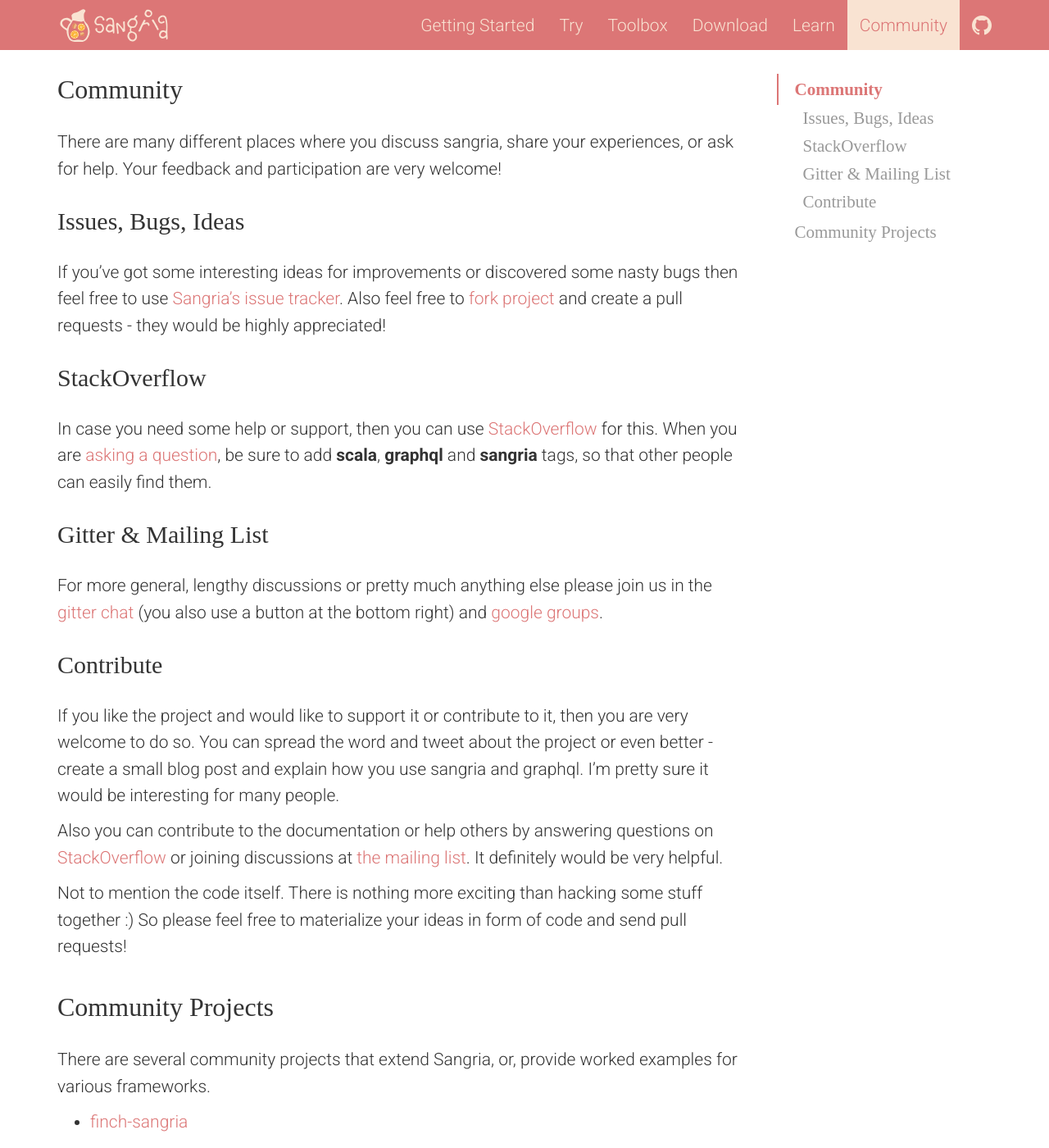
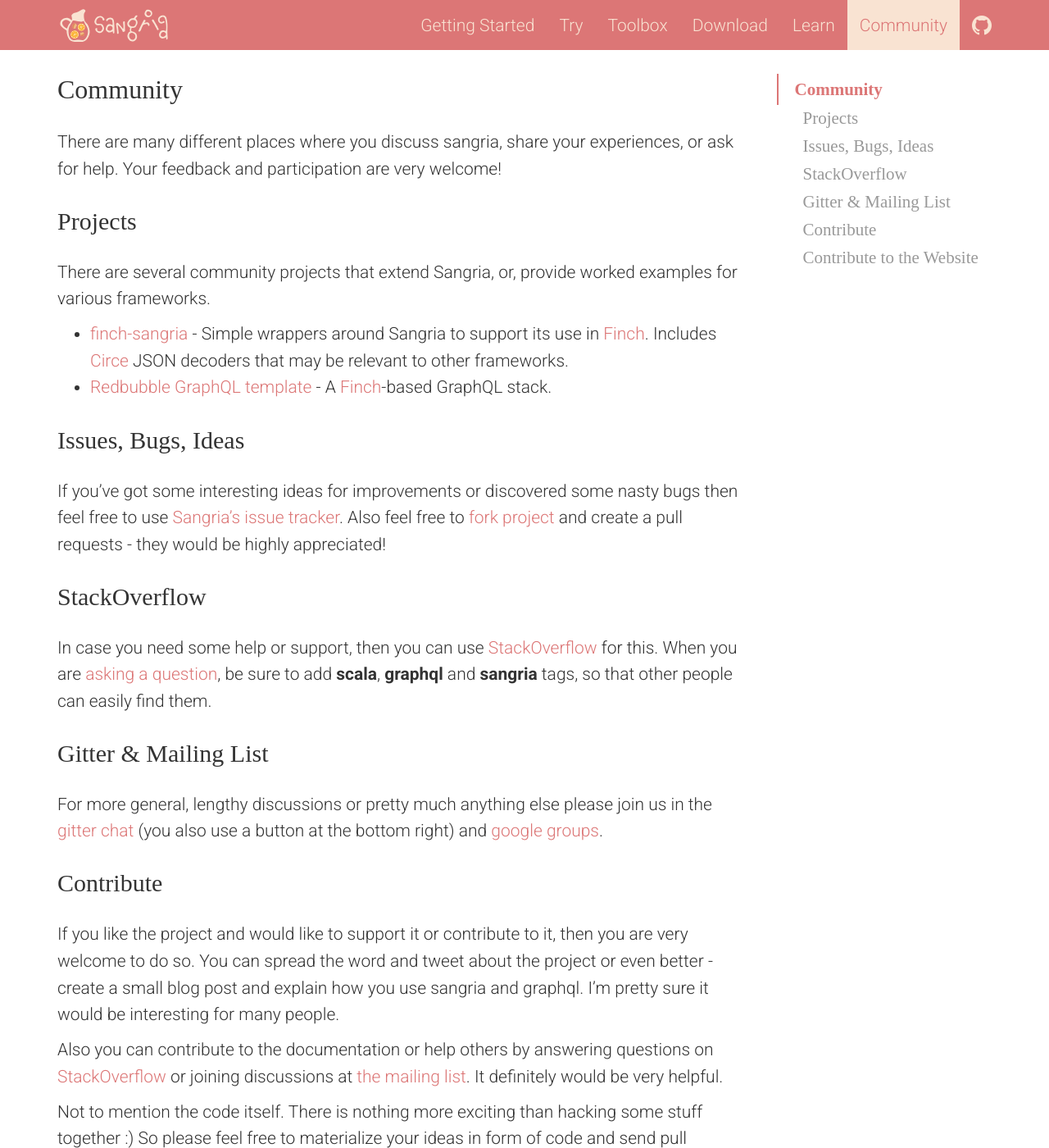
Before and after one commit to sangria-graphql/sangria-graphql.github.io, a Jekyll site: the page built from community.md, in a window 1280 px wide and 1400 px high. Shown: the whole window at 82% size. Built offline with Jekyll 4.4.1, drawn with Linux system fonts in a browser that asks for light colours.

Commit message:
Added RB template
Added the RM GQL template, and moved the community projects to the top, per Gitter channel suggestion.

```diff
--- a/community.md
+++ b/community.md
@@ -8,6 +8,13 @@
 
 There are many different places where you discuss sangria, share your experiences, or ask for help.
 Your feedback and participation are very welcome!
+
+### Projects
+
+There are several community projects that extend Sangria, or, provide worked examples for various frameworks.
+
+* [finch-sangria](https://github.com/redbubble/finch-sangria) - Simple wrappers around Sangria to support its use in [Finch](https://github.com/finagle/finch). Includes [Circe](https://github.com/circe/circe) JSON decoders that may be relevant to other frameworks.
+* [Redbubble GraphQL template](https://github.com/redbubble/rb-graphql-template) - A [Finch](https://github.com/finagle/finch)-based GraphQL stack.
 
 ### Issues, Bugs, Ideas
 
@@ -39,12 +46,6 @@
 Not to mention the code itself. There is nothing more exciting than hacking some stuff together :)
 So please feel free to materialize your ideas in form of code and send pull requests!
 
-## Community Projects
-
-There are several community projects that extend Sangria, or, provide worked examples for various frameworks.
-
-* [finch-sangria](https://github.com/redbubble/finch-sangria)
-
 ### Contribute to the Website
 
 If you would like to contribute to this website, then you can find the repo on the [GitHub]({{site.link.website}}).
```
